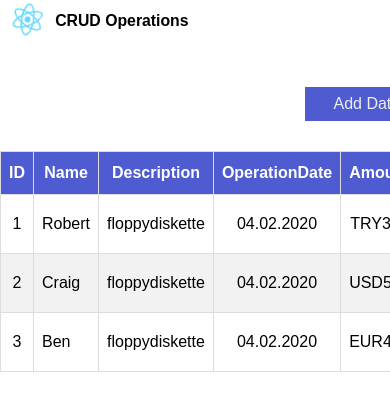
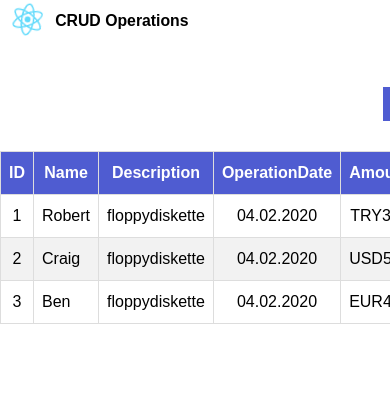
Before and after one commit to denizozmen/crud-operations-react, a React (Create React App) app: page / in a window 390 px wide. Shown: the top 410 px of the page. Built offline with nearby package versions, Linux system fonts and the light colour scheme.

Commit message:
Added ReadMe File

```diff
--- a/src/components/Button/ButtonAddData.css
+++ b/src/components/Button/ButtonAddData.css
@@ -13,6 +13,6 @@
 
 @media only screen and (max-width: 750px) {
   .btn-openModal {
-    margin-right: -10%;
+    margin-right: -30%;
   }
 }
--- a/src/components/Table/TableData.css
+++ b/src/components/Table/TableData.css
@@ -74,9 +74,13 @@
 
 @media only screen and (max-width: 1000px) {
   #ButonEdit {
-    width: 25px;
+    width: 24px;
   }
   #ButonDelete {
-    width: 25px;
+    width: 23px;
+  }
+
+  #DataTable td:nth-child(6) {
+    padding: 0px;
   }
 }
```
Also changed, not shown: 1 other file (tests, documents, lock files or other folders).
